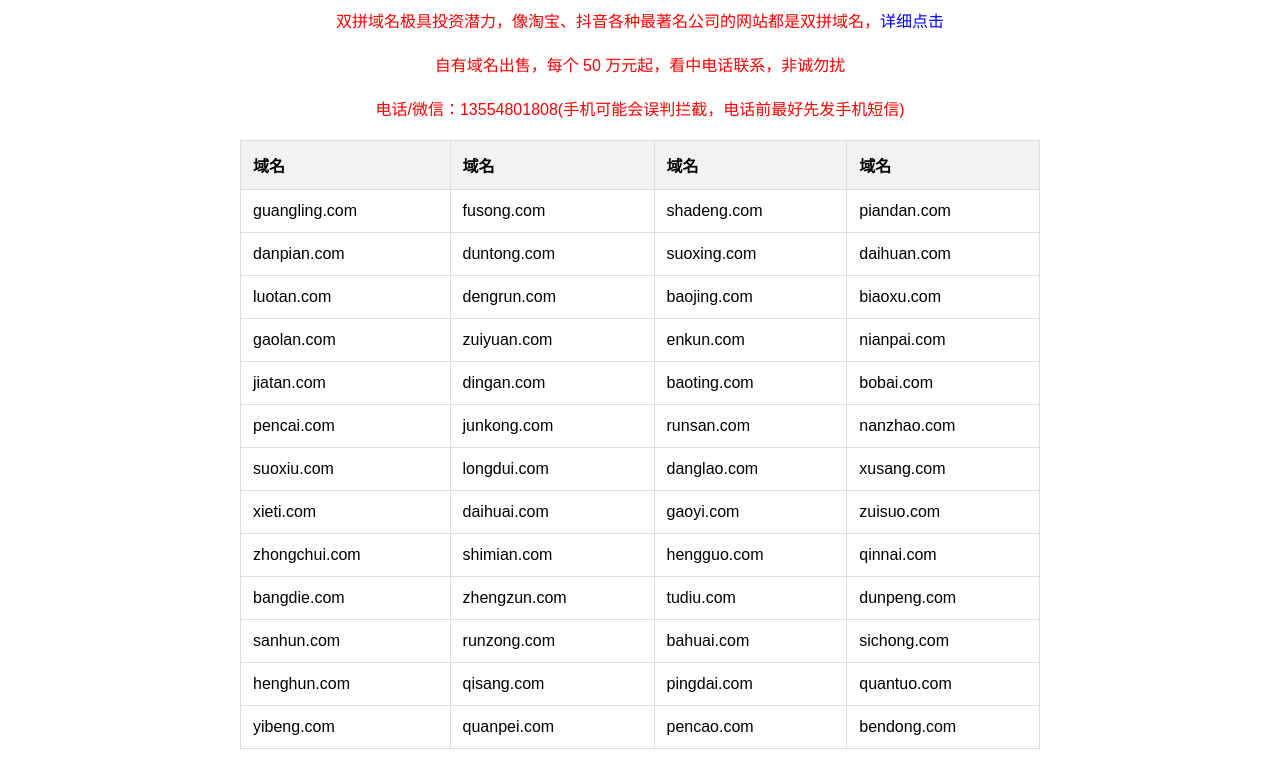
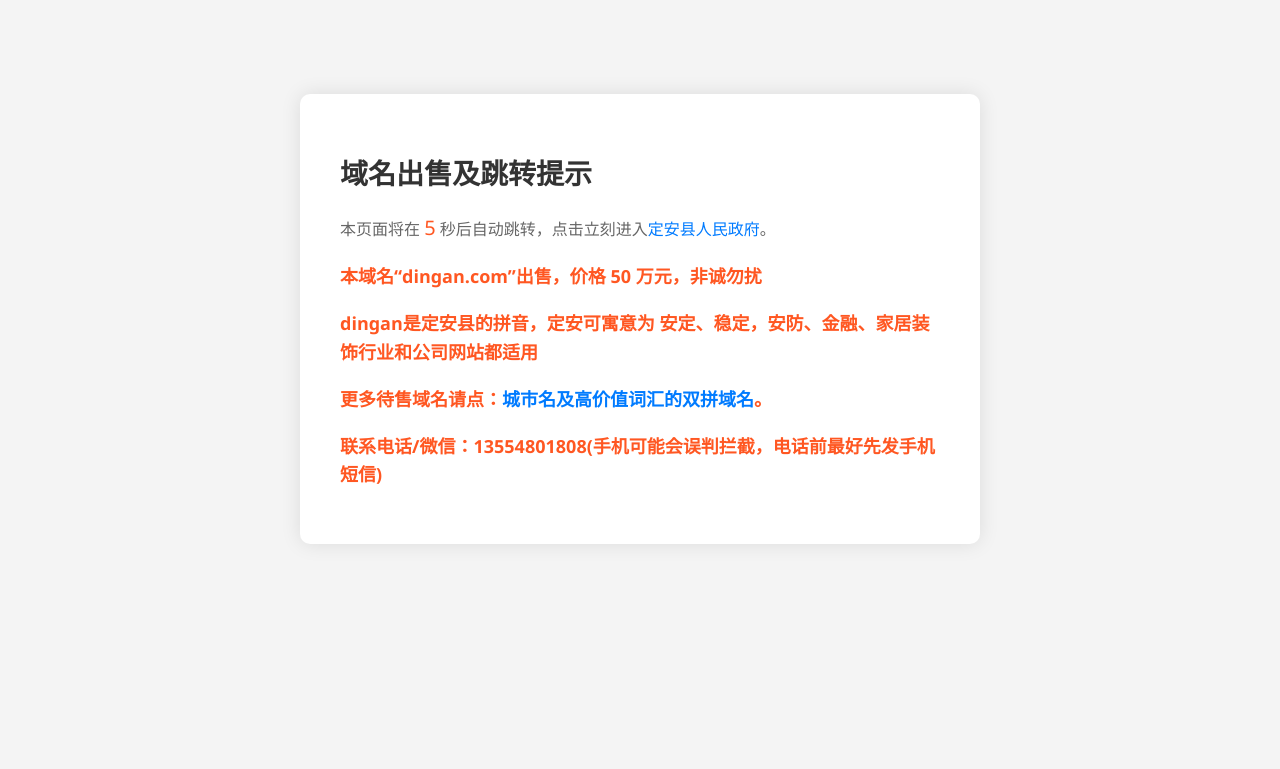
Before and after one commit to zixun2025/dingan, a plain HTML site: page index.html in a window 1280 px wide. Shown: the part 81-850 px from the top of the page. After the commit the page ends 800 px from the top, so only its background shows below. Drawn offline with Linux system fonts and the light colour scheme.

Commit message:
Update index.html

```diff
--- a/index.html
+++ b/index.html
@@ -3,149 +3,97 @@
 
 <head>
     <meta charset="UTF-8">
-    <meta name="viewport" content="width=device-width, initial-scale=1.0">
-    <title>出售双拼(汉语)域名</title>
+    <!-- 设置 10 秒后跳转到指定页面，你可以根据需要修改时间和跳转的 URL -->
+    <meta http-equiv="refresh" content="10;url=https://dingan.hainan.gov.cn/dingan/">
+    <title>自动跳转页面</title>
     <style>
+        /* 全局样式，设置背景颜色和字体 */
         body {
-            font-family: Arial, sans-serif;
-            margin: 20px;
+            font-family: 'Segoe UI', Tahoma, Geneva, Verdana, sans-serif;
+            background-color: #f4f4f4;
+            margin: 0;
+            padding: 0;
+            display: flex;
+            justify-content: center;
+            align-items: center;
+            min-height: 100vh;
         }
 
-        h1 {
-            text-align: center;
-            color: red;
+        /* 容器样式，设置背景、内边距、边框圆角和阴影 */
+        .container {
+            background-color: #ffffff;
+            padding: 40px;
+            border-radius: 10px;
+            box-shadow: 0 0 20px rgba(0, 0, 0, 0.1);
+            width: 80%;
+            max-width: 600px;
         }
 
-        .info {
-            text-align: center;
-            color: red;
+        /* 标题样式，设置字体大小、颜色和边距 */
+        h1 {
+            font-size: 28px;
+            color: #333;
             margin-bottom: 20px;
         }
 
-        table {
-            border-collapse: collapse;
-            width: 100%;
-            max-width: 800px;
-            margin: 0 auto;
+        /* 段落样式，设置字体大小、颜色和行高 */
+        p {
+            font-size: 16px;
+            color: #666;
+            line-height: 1.6;
+            margin-bottom: 15px;
         }
 
-        th,
-        td {
-            border: 1px solid #ddd;
-            padding: 12px;
-            text-align: left;
+        /* 高亮段落样式，设置字体颜色、大小和加粗 */
+        .highlight {
+            color: #ff5722;
+            font-size: 18px;
+            font-weight: bold;
         }
 
-        th {
-            background-color: #f2f2f2;
-        }
-
+        /* 链接样式，设置颜色和去除下划线 */
         a {
-            color: blue;
+            color: #007bff;
             text-decoration: none;
         }
 
+        /* 鼠标悬停时链接样式，设置下划线 */
         a:hover {
             text-decoration: underline;
+        }
+
+        /* 倒计时提示样式，设置字体大小和颜色 */
+        #countdown {
+            font-size: 20px;
+            color: #ff5722;
         }
     </style>
 </head>
 
 <body>
-    <h1>出售简短易记双拼域名，涵盖城市名及高价值词汇，精准匹配品牌传播需求！</h1>
-    <p class="info">双拼域名极具投资潜力，像淘宝、抖音各种最著名公司的网站都是双拼域名，<a href="gs.html" target="_blank">详细点击</a></p>
-    <p class="info">自有域名出售，每个 50 万元起，看中电话联系，非诚勿扰</p>
-    <p class="info">电话/微信：13554801808(手机可能会误判拦截，电话前最好先发手机短信)</p>
-    <table>
-        <thead>
-            <tr>
-                <th>域名</th>
-                <th>域名</th>
-                <th>域名</th>
-                <th>域名</th>
-            </tr>
-        </thead>
-        <tbody>
-            <tr>
-                <td>guangling.com</td>
-                <td>fusong.com</td>
-                <td>shadeng.com</td>
-                <td>piandan.com</td>
-            </tr>
-            <tr>
-                <td>danpian.com</td>
-                <td>duntong.com</td>
-                <td>suoxing.com</td>
-                <td>daihuan.com</td>
-            </tr>
-            <tr>
-                <td>luotan.com</td>
-                <td>dengrun.com</td>
-                <td>baojing.com</td>
-                <td>biaoxu.com</td>
-            </tr>
-            <tr>
-                <td>gaolan.com</td>
-                <td>zuiyuan.com</td>
-                <td>enkun.com</td>
-                <td>nianpai.com</td>
-            </tr>
-            <tr>
-                <td>jiatan.com</td>
-                <td>dingan.com</td>
-                <td>baoting.com</td>
-                <td>bobai.com</td>
-            </tr>
-            <tr>
-                <td>pencai.com</td>
-                <td>junkong.com</td>
-                <td>runsan.com</td>
-                <td>nanzhao.com</td>
-            </tr>
-            <tr>
-                <td>suoxiu.com</td>
-                <td>longdui.com</td>
-                <td>danglao.com</td>
-                <td>xusang.com</td>
-            </tr>
-            <tr>
-                <td>xieti.com</td>
-                <td>daihuai.com</td>
-                <td>gaoyi.com</td>
-                <td>zuisuo.com</td>
-            </tr>
-            <tr>
-                <td>zhongchui.com</td>
-                <td>shimian.com</td>
-                <td>hengguo.com</td>
-                <td>qinnai.com</td>
-            </tr>
-            <tr>
-                <td>bangdie.com</td>
-                <td>zhengzun.com</td>
-                <td>tudiu.com</td>
-                <td>dunpeng.com</td>
-            </tr>
-            <tr>
-                <td>sanhun.com</td>
-                <td>runzong.com</td>
-                <td>bahuai.com</td>
-                <td>sichong.com</td>
-            </tr>
-            <tr>
-                <td>henghun.com</td>
-                <td>qisang.com</td>
-                <td>pingdai.com</td>
-                <td>quantuo.com</td>
-            </tr>
-            <tr>
-                <td>yibeng.com</td>
-                <td>quanpei.com</td>
-                <td>pencao.com</td>
-                <td>bendong.com</td>
-            </tr>
-        </tbody>
-    </table>
+    <div class="container">
+        <h1>域名出售及跳转提示</h1>
+        <p>本页面将在 <span id="countdown">10</span> 秒后自动跳转，点击立刻进入<a href="https://dingan.hainan.gov.cn/dingan/">定安县人民政府</a>。</p>
+        <p class="highlight">本域名“dingan.com”出售，价格 50 万元，非诚勿扰</p>
+        <p class="highlight">dingan是定安县的拼音，定安可寓意为 安定、稳定，安防、金融、家居装饰行业和公司网站都适用</p>
+        <p class="highlight">更多待售域名请点：<a href="http://www.guangling.com/wangzhan.html">城市名及高价值词汇的双拼域名</a>。</p>
+        <p class="highlight">联系电话/微信：13554801808(手机可能会误判拦截，电话前最好先发手机短信)</p>
+    </div>
+
+    <script>
+        // 获取倒计时元素
+        const countdownElement = document.getElementById('countdown');
+        let seconds = 10;
+
+        // 设置每秒更新一次倒计时
+        const countdownInterval = setInterval(() => {
+            seconds--;
+            countdownElement.textContent = seconds;
+            if (seconds === 0) {
+                clearInterval(countdownInterval);
+            }
+        }, 1000);
+    </script>
 </body>
 
 </html>
```
